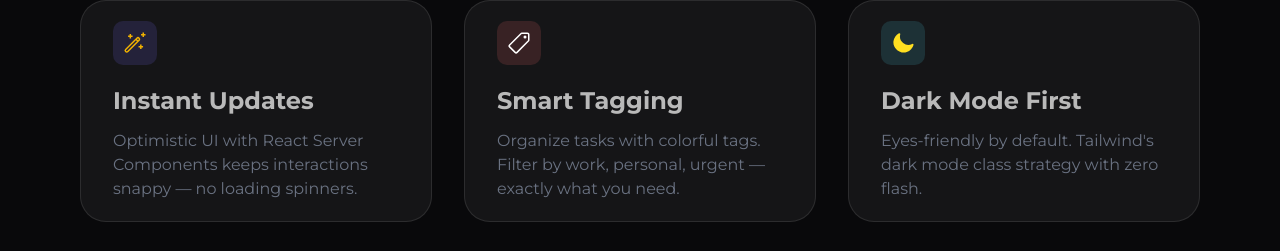
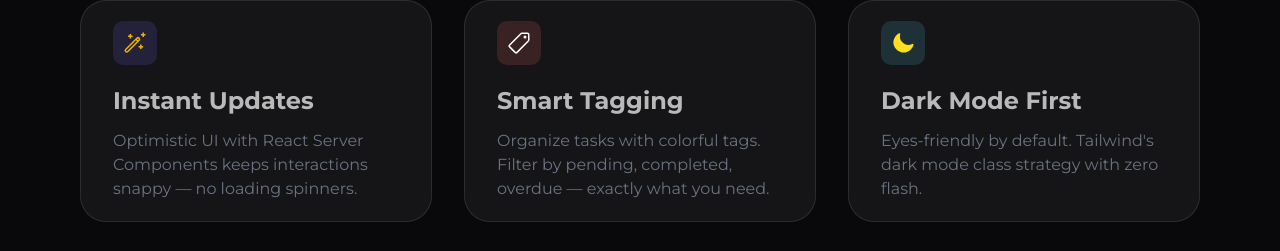
Before and after one commit to umerzafar4598/nextjs-todo-list-app, a Next.js app: page / in a window 1280 px wide. Shown: the part 816-1067 px from the top of the page. Built offline with nearby package versions, Linux system fonts and the light colour scheme.

Commit message:
Final Touches - 01

```diff
--- a/app/layout.tsx
+++ b/app/layout.tsx
@@ -26,7 +26,21 @@ export default function RootLayout({
             <body className="min-h-full flex flex-col dark">
                 <ReduxProvider>
                     {children}
-                    <Toaster position="bottom-center" />
+                    <Toaster
+                        theme="dark"
+                        position="bottom-right"
+                        gap={8}
+                        toastOptions={{
+                            classNames: {
+                                toast: "!bg-[#16161f] !border !border-white/10 !text-white/90 !shadow-2xl !rounded-2xl !font-medium",
+                                title: "!text-white/90 !text-sm !font-semibold",
+                                description: "!text-white/40 !text-xs",
+                                success: "!border-emerald-500/25 [&>[data-icon]]:!text-emerald-400",
+                                error: "!border-rose-500/25 [&>[data-icon]]:!text-rose-400",
+                                icon: "!mr-3",
+                            },
+                        }}
+                    />
                 </ReduxProvider>
             </body>
         </html>
--- a/components/TodoApp/DashboardShell.tsx
+++ b/components/TodoApp/DashboardShell.tsx
@@ -2,7 +2,6 @@
 
 import { useState } from "react";
 import { motion, AnimatePresence } from "motion/react";
-import { Toaster } from "sonner";
 import { useAppSelector } from "@/store/hooks";
 import { selectTodoCounts } from "@/store/selectors/todoSelectors";
 import { ReduxProvider } from "@/components/ReduxProvider";
@@ -65,22 +64,6 @@ function DashboardContent({ userName, userEmail, userImage }: Omit<Props, "initi
 
     return (
         <div className="min-h-screen bg-[#080810]">
-            <Toaster
-                theme="dark"
-                position="bottom-right"
-                gap={8}
-                toastOptions={{
-                    classNames: {
-                        toast: "!bg-[#16161f] !border !border-white/10 !text-white/90 !shadow-2xl !rounded-2xl !font-medium",
-                        title: "!text-white/90 !text-sm !font-semibold",
-                        description: "!text-white/40 !text-xs",
-                        success: "!border-emerald-500/25 [&>[data-icon]]:!text-emerald-400",
-                        error: "!border-rose-500/25 [&>[data-icon]]:!text-rose-400",
-                        icon: "!mr-3",
-                    },
-                }}
-            />
-
             <DashboardNavbar
                 userName={userName}
                 userEmail={userEmail}
@@ -142,8 +125,6 @@ function DashboardContent({ userName, userEmail, userImage }: Omit<Props, "initi
     );
 }
 
-// Outer shell — owns the ReduxProvider so initialTodos seed the store
-// synchronously before any child renders
 export function DashboardShell({ initialTodos, userName, userEmail, userImage }: Props) {
     return (
         <ReduxProvider initialTodos={initialTodos}>
--- a/components/TodoApp/TodoCard.tsx
+++ b/components/TodoApp/TodoCard.tsx
@@ -1,6 +1,4 @@
 "use client";
-
-// components/todos/TodoCard.tsx
 
 import { useState } from "react";
 import { motion, AnimatePresence } from "motion/react";
--- a/components/sections/Features/FeaturesData.tsx
+++ b/components/sections/Features/FeaturesData.tsx
@@ -20,7 +20,7 @@ export const featuresData = [
         id: 2,
         icon: <IoPricetagOutline className="text-white" size={24} />,
         title: 'Smart Tagging',
-        content: 'Organize tasks with colorful tags. Filter by work, personal, urgent — exactly what you need.',
+        content: 'Organize tasks with colorful tags. Filter by pending, completed, overdue — exactly what you need.',
         accent: 'rgba(250, 109, 109, 0.15)'
 
     },
```
